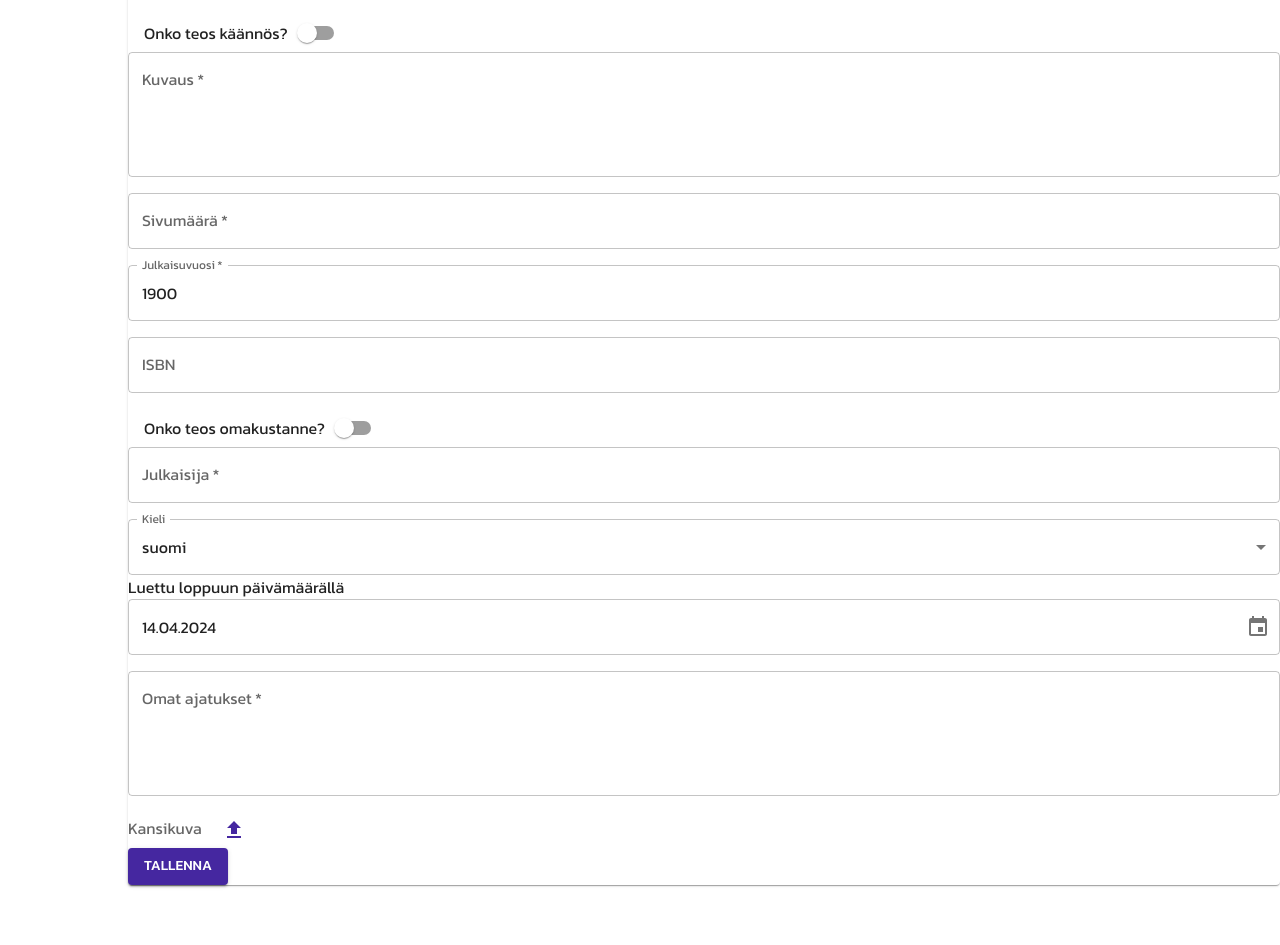
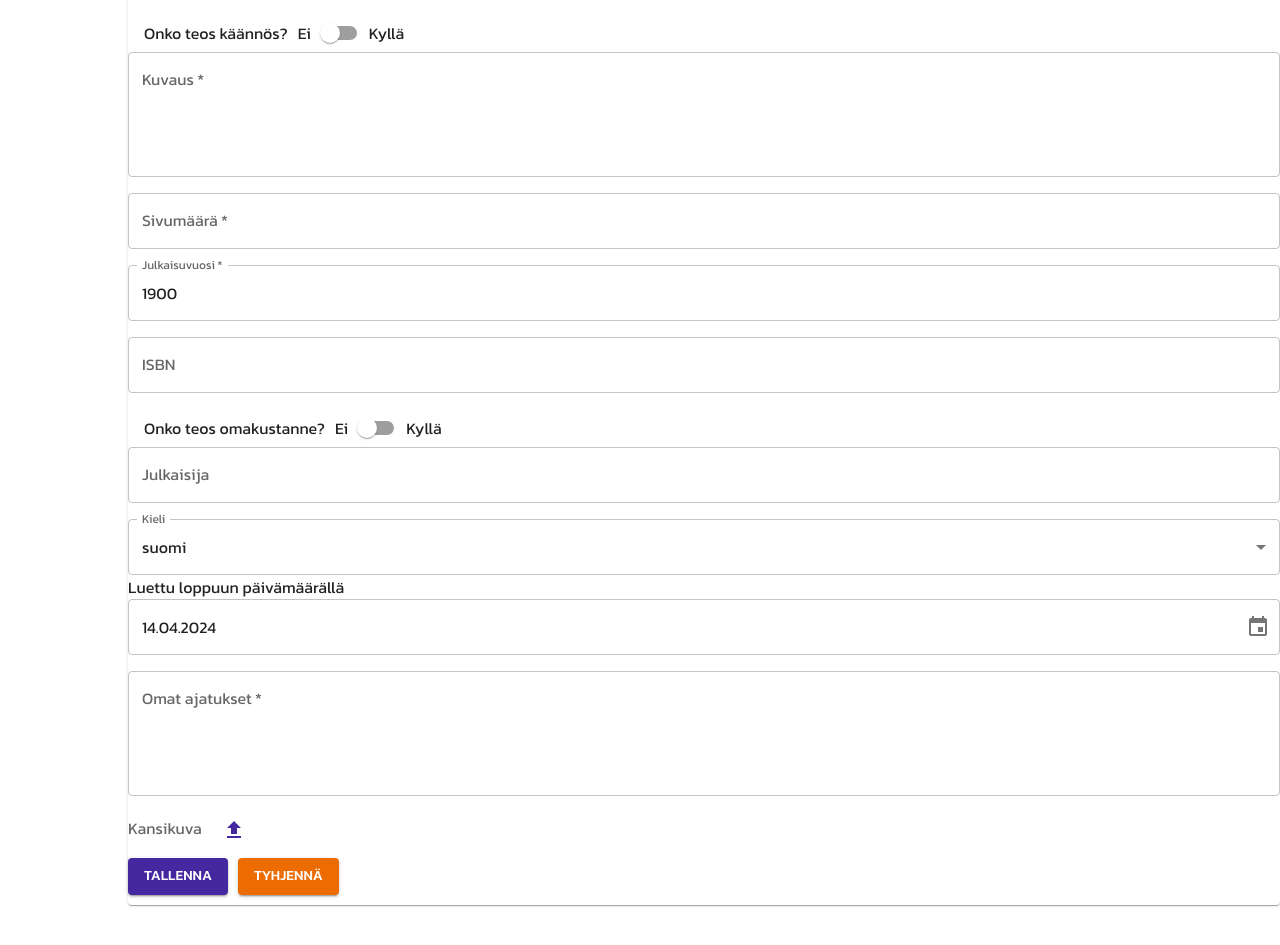
Before and after one commit to faltzuthewiz/comics-frontend, a React (Vite) app: page /lisaa in a window 1280 px wide. Shown: the part 466-1411 px from the top of the page. Built offline with nearby package versions, Linux system fonts and the light colour scheme; a web font is replaced by a local one.

Commit message:
adjusted form, created empty-functions to form and filter

```diff
--- a/src/components/AddComicForm.jsx
+++ b/src/components/AddComicForm.jsx
@@ -10,7 +10,6 @@ import { DesktopDatePicker } from "@mui/x-date-pickers";
 import FileUploadIcon from '@mui/icons-material/FileUpload';
 
 import { addComic } from "./comics";
-
 
 function AddComicForm() {
 
@@ -140,6 +139,27 @@ function AddComicForm() {
         }
     }
 
+    const emptyChanges = () => {
+        setComic({
+            name: "",
+            additionalName: "",
+            translation: false,
+            originalName: "",
+            artist: "",
+            writer: "",
+            details: "",
+            pages: "",
+            publicationYear: 1900,
+            ISBN: "",
+            selfPublished: false,
+            publisher: "",
+            language: "Finnish",
+            dateRead: new Date(),
+            image: "",
+            ownThoughts: "",
+        })
+    }
+
     return (
         <Paper sx={{ maxWidth: 1200, marginTop: "120px", marginLeft: "10%", marginBottom: "40px" }}>
             <Typography variant="h2">Lisää uusi sarjakuva</Typography>
@@ -153,7 +173,7 @@ function AddComicForm() {
                 <br />
                 <TextField label='Käsikirjoittaja' name="writer" value={comic.writer} onChange={change} fullWidth required />
                 <br />
-                <FormControlLabel labelPlacement="start" label='Onko teos käännös?' control={<Switch color="primary" checked={comic.translation} onChange={changeCheck} name="translation" />} />
+                <FormControlLabel labelPlacement="start" label='Onko teos käännös?' control={<><Typography>Kyllä</Typography><Switch color="primary" checked={comic.translation} onChange={changeCheck} name="translation" /><Typography sx={{ marginLeft: "10px" }}>Ei</Typography></>} />
                 <br />
                 {comic.translation == true && (
                     <>
@@ -169,11 +189,11 @@ function AddComicForm() {
                 <br />
                 <TextField label='ISBN' name="ISBN" value={comic.ISBN} onChange={change} fullWidth />
                 <br />
-                <FormControlLabel labelPlacement="start" label='Onko teos omakustanne?' control={<Switch color="primary" checked={comic.selfPublished} onChange={changeCheck} name="selfPublished" />} />
+                <FormControlLabel labelPlacement="start" label='Onko teos omakustanne?' control={<><Typography>Kyllä</Typography><Switch color="primary" checked={comic.selfPublished} onChange={changeCheck} name="selfPublished" /><Typography sx={{ marginLeft: "10px" }}>Ei</Typography></>} />
                 <br />
                 {comic.selfPublished == false && (
                     <>
-                        <TextField label='Julkaisija' name="publisher" value={comic.publisher} onChange={change} fullWidth required />
+                        <TextField label='Julkaisija' name="publisher" value={comic.publisher} onChange={change} fullWidth />
                         <br />
                     </>
                 )}
@@ -208,6 +228,7 @@ function AddComicForm() {
                     <Typography sx={{ display: "inline" }}>{imageName}</Typography>
                 </InputLabel>
                 <Button variant="contained" onClick={addNewComic}>Tallenna</Button>
+                <Button sx={{ margin: "10px" }} variant="contained" color="warning" onClick={emptyChanges}>Tyhjennä</Button>
 
                 <Typography>{text}</Typography>
             </Box>
--- a/src/components/Filter.jsx
+++ b/src/components/Filter.jsx
@@ -1,5 +1,6 @@
-import { Box, TextField, Typography } from "@mui/material"
+import { Box, Button, TextField, Typography } from "@mui/material"
 import SearchIcon from '@mui/icons-material/Search';
+import FilterAltOffIcon from '@mui/icons-material/FilterAltOff';
 
 function Filter({ onChange, value }) {
     return (
@@ -9,6 +10,7 @@ function Filter({ onChange, value }) {
                 <Box sx={{ display: "flex", alignItems: "center" }}>
                     <SearchIcon sx={{}} />
                     <TextField id="search-bar" onChange={onChange} label="Suodata sarjakuvia" value={value} />
+                    <Button startIcon={<FilterAltOffIcon />} onClick={onChange} value="" >Tyhjennä filtteri</Button>
                 </Box>
             </form>
         </Box>
--- a/src/muinavi/TabsMUI.jsx
+++ b/src/muinavi/TabsMUI.jsx
@@ -3,7 +3,7 @@ import { useState } from "react";
 import HomeIcon from '@mui/icons-material/Home';
 import ListIcon from '@mui/icons-material/List';
 import InfoIcon from '@mui/icons-material/Info';
-import CreateIcon from '@mui/icons-material/Create';
+import AddBoxIcon from '@mui/icons-material/AddBox';
 import { Link, Outlet } from "react-router-dom";
 
 function TabsMUI() {
@@ -23,7 +23,7 @@ function TabsMUI() {
                         <Tabs variant="fullWidth" value={value} textColor="inherit" onChange={handleChange}>
                             <Tab label="Etusivu" icon={<HomeIcon />} component={Link} to='/' />
                             <Tab label="Sarjakuvalista" icon={<ListIcon />} component={Link} to='listaa' />
-                            <Tab label="Lisää uusi" icon={<CreateIcon />} component={Link} to='lisaa' />
+                            <Tab label="Lisää uusi" icon={<AddBoxIcon />} component={Link} to='lisaa' />
                             <Tab label="Tietoa sivustosta" icon={<InfoIcon />} component={Link} to='info' />
                         </Tabs>
                     </Toolbar>
```
